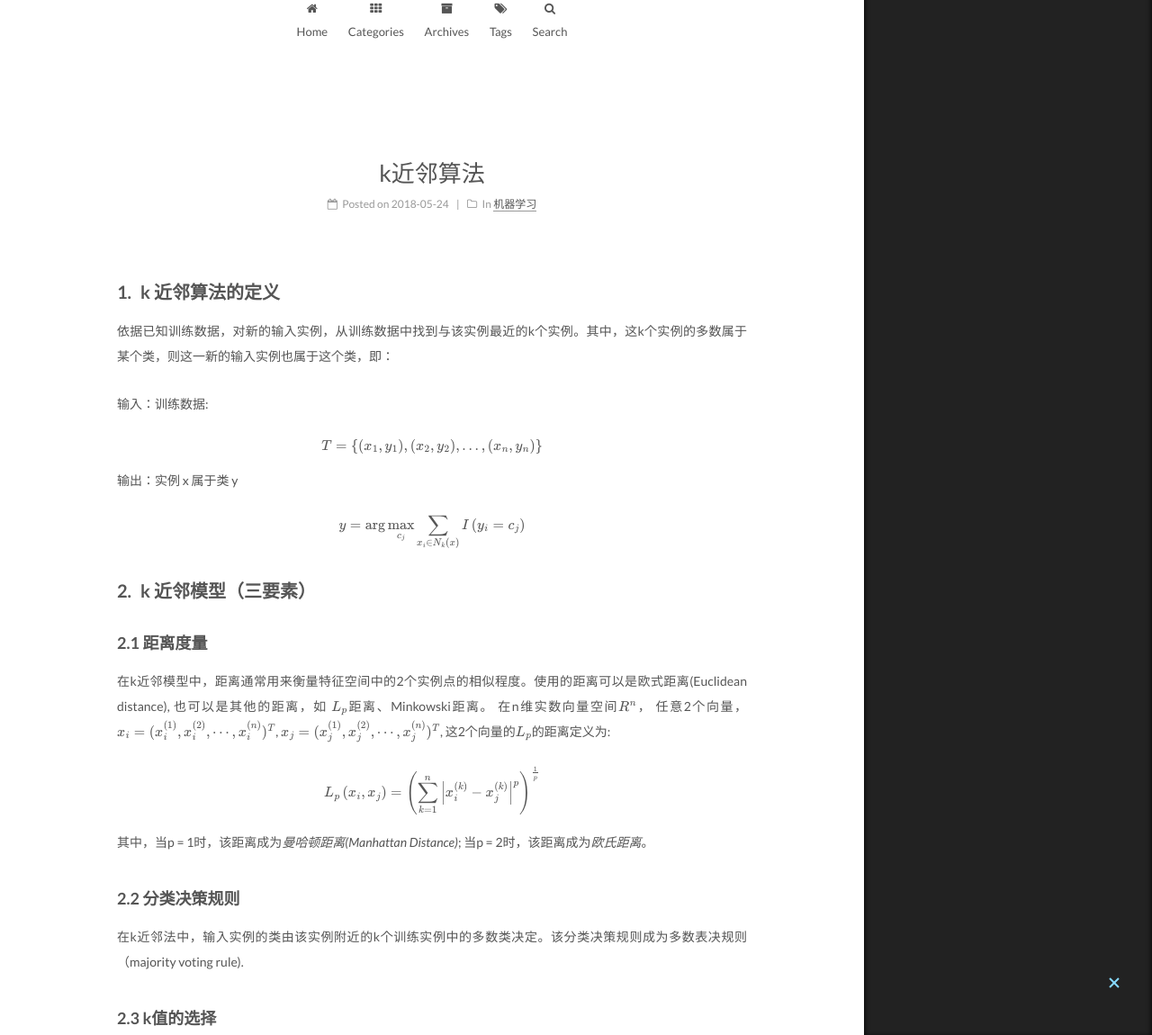
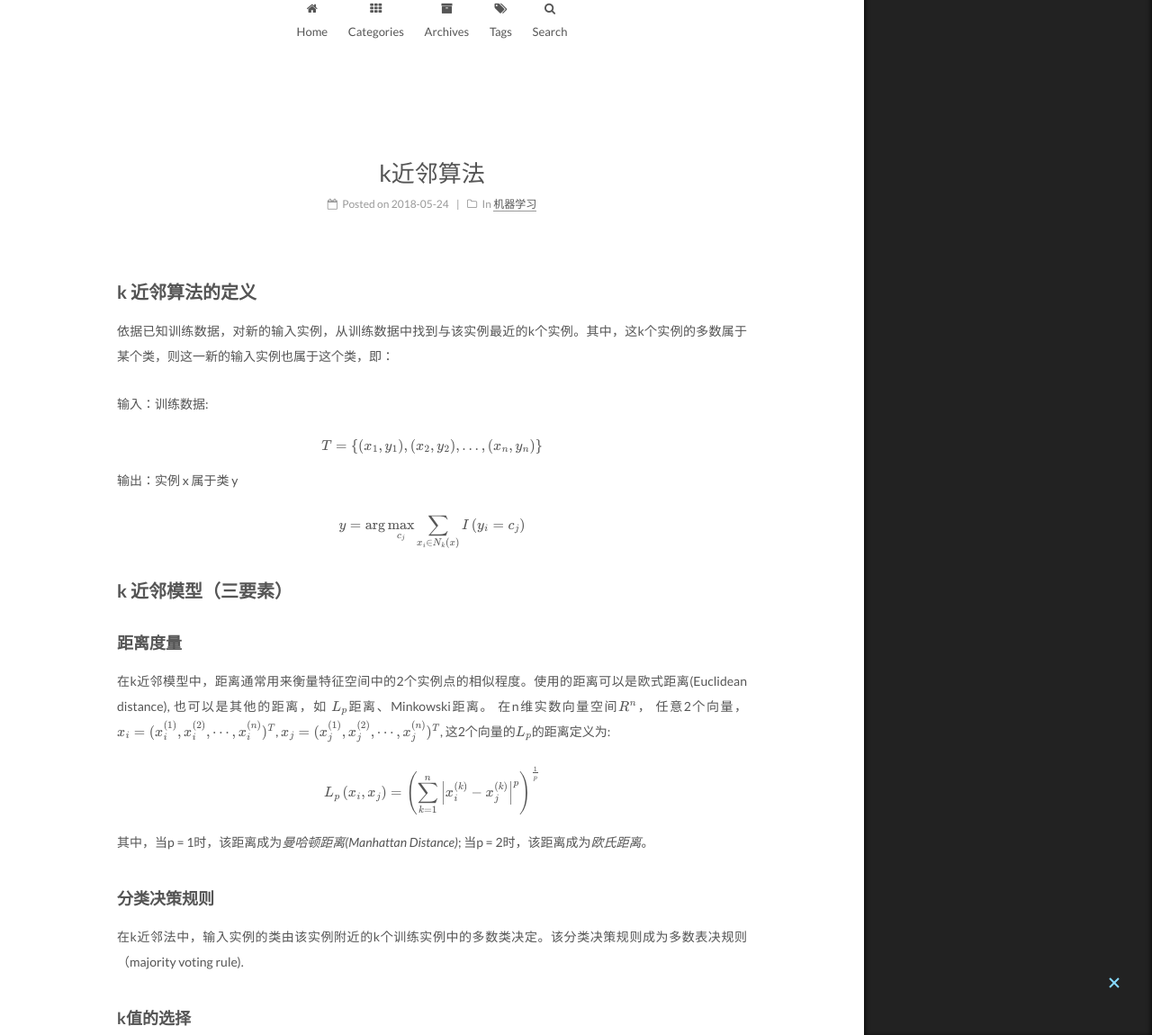
Before and after one commit to 10B-B11/10B-B11.github.io, a Jekyll site: the page built from _posts/2018-05-18-k近邻算法.md, in a window 1280 px wide and 1400 px high, cut to the strip 250-1400 px from the top of the window. Shown: the whole strip at 90% size. Built offline with Jekyll 4.4.1, drawn with Linux system fonts in a browser that asks for light colours; formulas are drawn with MathJax 3; some of the changed text lies outside the part shown.

Commit message:
Update 2018-05-18-k近邻算法.md

```diff
--- a/_posts/2018-05-18-k近邻算法.md
+++ b/_posts/2018-05-18-k近邻算法.md
@@ -5,7 +5,7 @@ categories: 机器学习
 date: 2018-05-24
 tags: [machine learning, note]
 ---
-## 1.&ensp;k 近邻算法的定义
+## k 近邻算法的定义
 依据已知训练数据，对新的输入实例，从训练数据中找到与该实例最近的k个实例。其中，这k个实例的多数属于某个类，则这一新的输入实例也属于这个类，即：
 
 输入：训练数据:
@@ -16,29 +16,29 @@ $$T= \left \{ \left ( x_{1}, y_{1} \right ), \left ( x_{2}, y_{2} \right ),...,\
 
 $$y = \arg \max_{c_{j}}\sum_{x_{i}\in N_{k}(x)}I\left(y_{i} = c_ {j}\right)$$
 
-## 2.&ensp;k 近邻模型（三要素）
-### 2.1 距离度量
+## k 近邻模型（三要素）
+### 距离度量
 在k近邻模型中，距离通常用来衡量特征空间中的2个实例点的相似程度。使用的距离可以是欧式距离(Euclidean distance), 也可以是其他的距离，如 $L_{p}$距离、Minkowski距离。
 在n维实数向量空间$R^n$， 任意2个向量，$x_{i} = (x_{i}^{(1)}, x_{i}^{(2)},\cdots,x_{i}^{(n)})^T$, $x_{j} = (x_{j}^{(1)}, x_{j}^{(2)},\cdots,x_{j}^{(n)})^T$, 这2个向量的$L_{p}$的距离定义为:
 
 $$L_{p}\left(x_{i}, x_{j}\right) = \left ( \sum_{k = 1}^{n}\left | x_{i}^{(k)} - x_{j}^{(k)} \right |^p\right )^{\frac{1}{p}}$$
 
 其中，当p = 1时，该距离成为*曼哈顿距离(Manhattan Distance)*; 当p = 2时，该距离成为*欧氏距离*。
-### 2.2 分类决策规则
+### 分类决策规则
 在k近邻法中，输入实例的类由该实例附近的k个训练实例中的多数类决定。该分类决策规则成为多数表决规则（majority voting rule).
 
-### 2.3 k值的选择
+### k值的选择
 如果选择较小的k值，就相当于用较小的领域中的训练实例进行预测。“学习”的近似误差(approximation error)会减少，只有与输入实例较近的训练实例才会对预测结果起作用。但“学习”的估计误差(estimation error)会增大。k值的减小意味着整体模型变得复杂，容易发生过拟合。
 
 如果选择较大的k值，相当于用较大领域中的训练实例进行预测，整体模型变得简单，“学习”的估计误差(estimation error)会减少，但是“学习”的近似误差(approximation error)会增大。
 
 在应用中，k值一般取一个比较小的值，通常采用交叉验证法来选取最优的k值。
 
-## 3.&ensp;k 近邻算法的实现： kd树
-### 3.1 kd树的构造
+## k 近邻算法的实现： kd树
+### kd树的构造
 kd树的构造采用递归的方法来构建。不断地对k维空间进行切分，生成子节点。在超巨型区域上选择一个坐标轴和在此坐标轴上的一个切分点（通常选择训练实例点在选定坐标轴上的中位数作为切分点，需要注意该*算法的中值需在点集合之内*），确定一个超平面，这个超平面通过确定的切分点并垂直于选定的坐标轴，将当前超矩形区域切分为左右2个子区域；此时实例被分到2个子区域，继续对2个子区域做上述同样的步骤进行切分，直到子区域内没有实例为止。
 
-### 3.2 搜索kd树
+### 搜索kd树
 利用kd树进行k近邻搜索，可以省去对大部分数据点的搜索，从而减少计算量。下面就是kd的树搜索算法，依然使用递归来实现：
 1. 在kd树中找到包含目标点x的叶结点：思想有点像二分查找，从根节点出发，递归地向下访问kd树，若目标点x当前维的坐标小于切分点的坐标，则移动到左子节点，否则移动到右子节点，直到子节点为叶节点为止
 2. 当达到一个底部节点时，将其标记为访问过。
```
